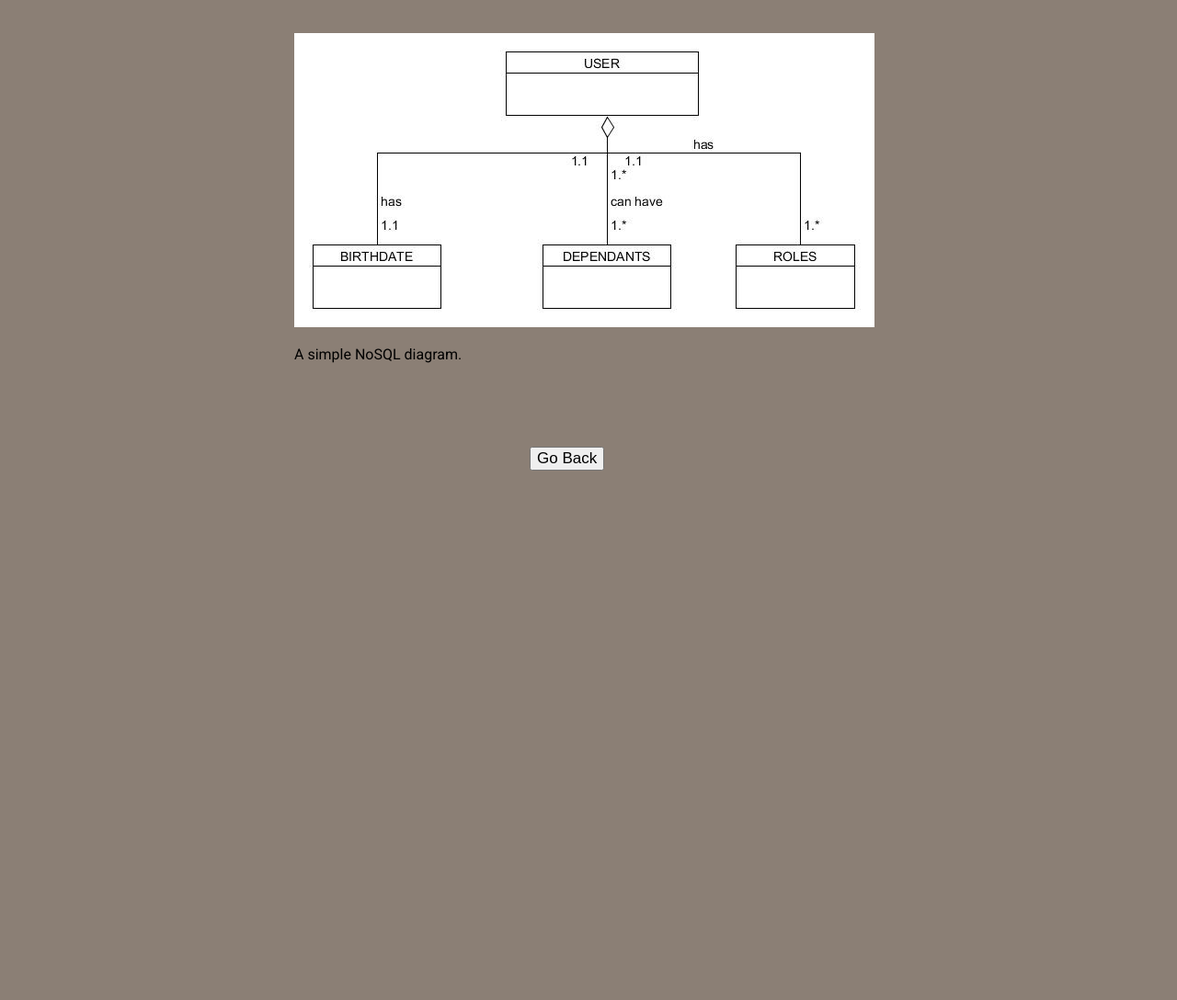
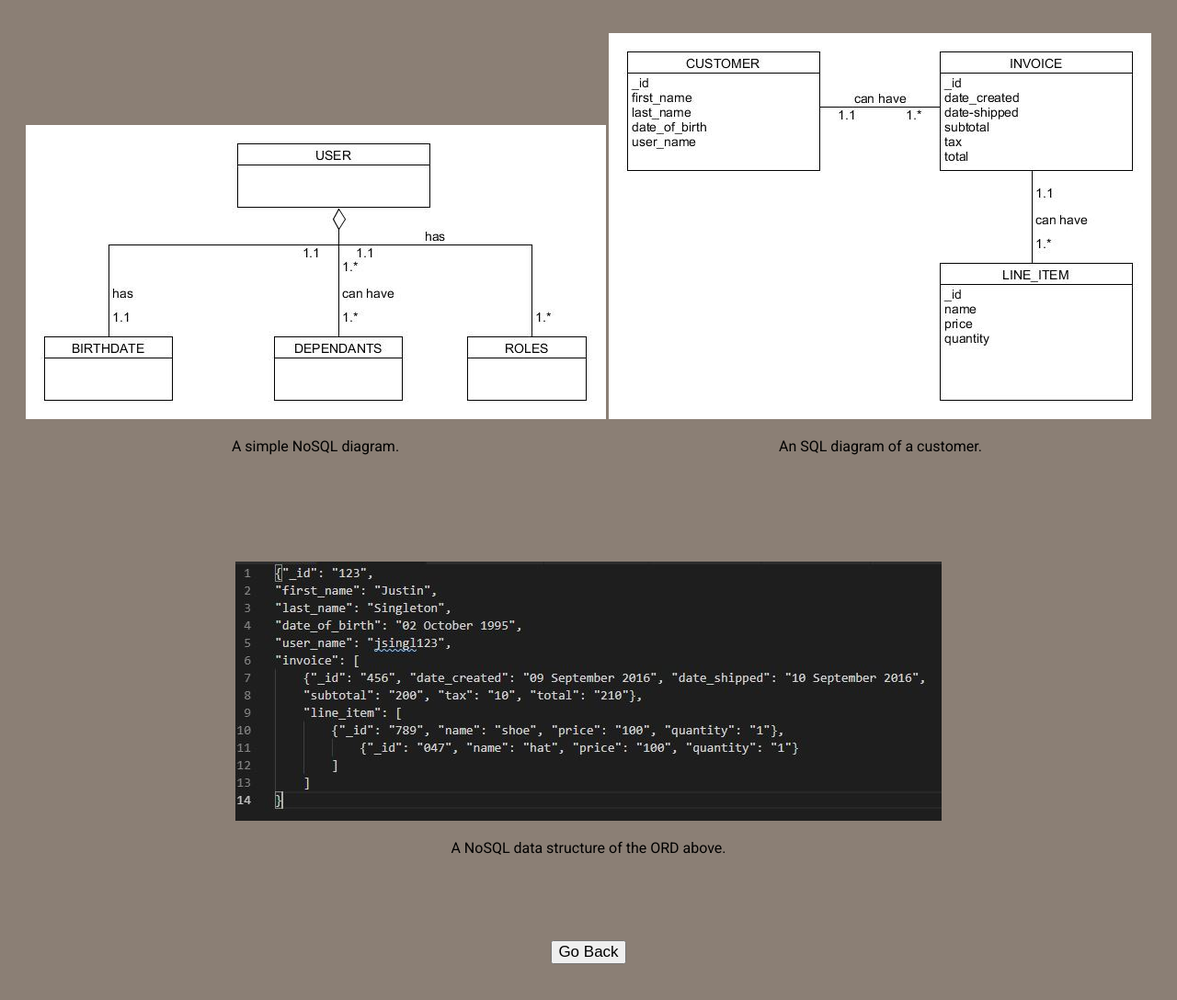
Before and after one commit to Friend0fMisery/personal-portfolio, a plain HTML site: page web-335/singleton-diagrams.html in a window 1280 px wide. Shown: the part 580-1668 px from the top of the page at 92% size. Before the commit the page ends 1192 px from the top, so only its background shows below. Drawn offline with Linux system fonts and the light colour scheme.

Commit message:
Add assignment2.2

```diff
--- a/main.css
+++ b/main.css
@@ -1,16 +1,19 @@
-.page
-{
+.page {
   width: 100%;
   height: 2em;
   min-width: 1000px;
   min-height: 1000px;
 }
-html, body
-{
+
+html, body {
   margin: 0;
   padding: 0;
   font-family: 'Roboto', sans-serif;
   background-color: rgb(139, 127, 117);
+}
+
+#container {
+  text-align: center;
 }
 
 /* INDEX.HTML */
@@ -290,7 +293,6 @@ img.web330
 
 #diagram {
   display: inline-block;
-  margin-left: 25%;
   margin-top: 100px;
 }
 
@@ -312,7 +314,6 @@ img.web330
 /* BACK BUTTON */
 
 .back {
-  margin-left: 45%;
   margin-top: 75px;
   margin-bottom: 100px;
 }
--- a/web-335/singleton-diagrams.html
+++ b/web-335/singleton-diagrams.html
@@ -19,7 +19,7 @@
             <a href="../index.html">Home</a>
             <b>Justin Singleton</b>
         </div>
-
+        <div id="container">
             <div id="diagram">
                 <img src="../nosql-data-diagrams/sql-ords.jpg">
                 <p>A simple SQL diagram.</p>
@@ -29,8 +29,19 @@
                 <img src="../nosql-data-diagrams/nosql-ords.jpg">
                 <p>A simple NoSQL diagram.</p>
             </div>
+
+            <div id="diagram">
+                <img src="../nosql-data-diagrams/assignment2.2.jpg">
+                <p>An SQL diagram of a customer.</p>
+            </div>
+
+            <div id="diagram">
+                <img src="../nosql-data-diagrams/assignment2.2.1.JPG">
+                <p>A NoSQL data structure of the ORD above.</p>
+            </div>
             <form action="../index.html" class="back">
                 <input type="submit" value="Go Back">
             </form>
+        </div>
     </body>
 </html>
```
Also changed, not shown: nosql-data-diagrams/assignment2.2.1.JPG (added), nosql-data-diagrams/assignment2.2.jpg (added). Lines whose indentation alone changed are shown as unchanged.
